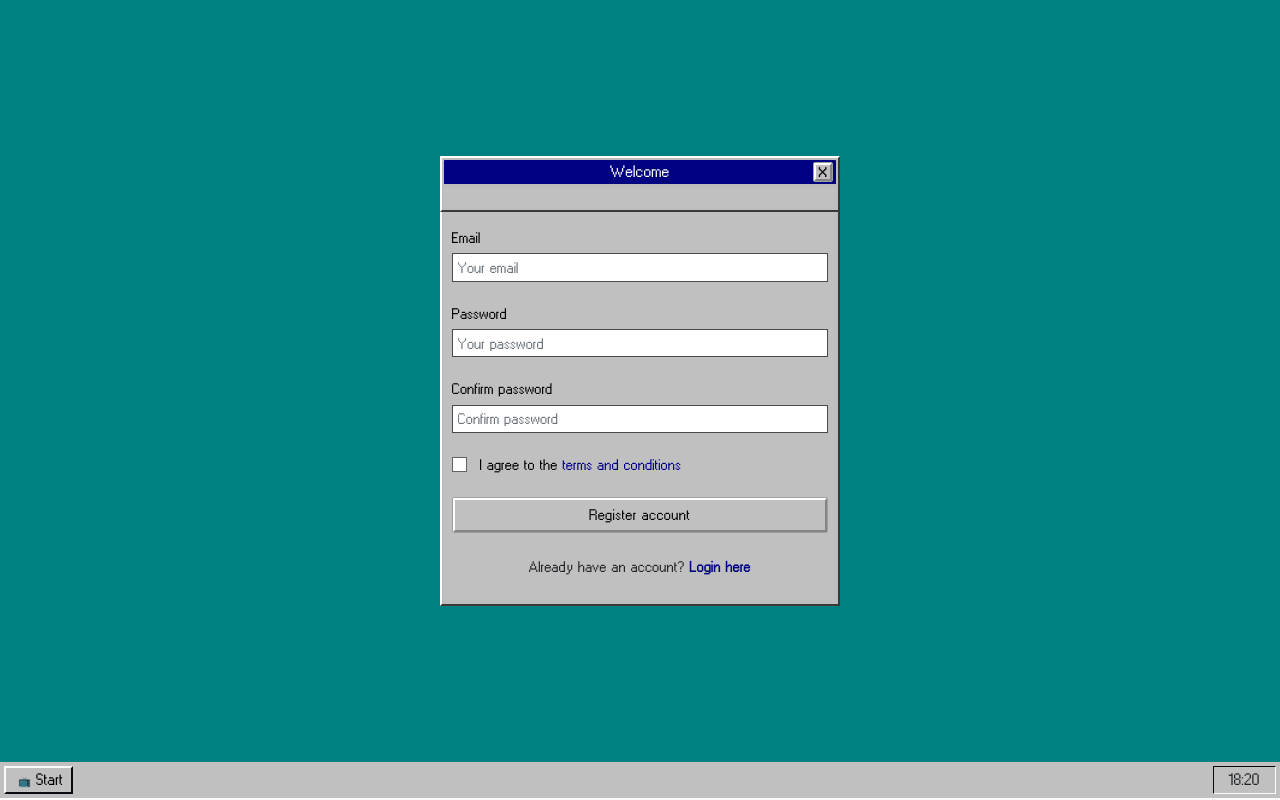
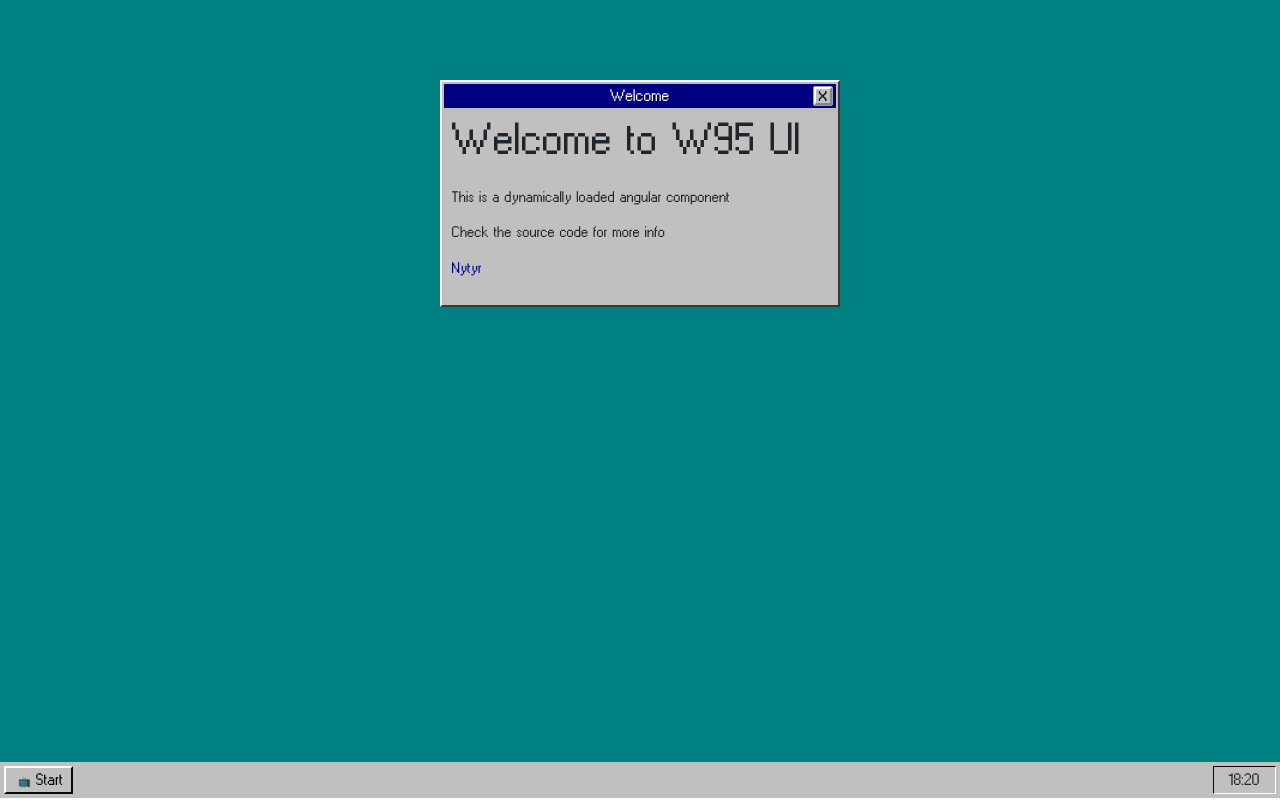
Before and after one commit to Nytyr/angular-windows-95, an Angular app: page / in a window 1280 px wide. Built offline with nearby package versions, Linux system fonts and the light colour scheme.

Commit message:
feat: 🎸 Better buttons

```diff
--- a/src/app/app.component.css
+++ b/src/app/app.component.css
@@ -46,6 +46,7 @@
 
 .window-element {
     position: absolute;
+    top: 80px;
 }
 
 .btn-close {
--- a/src/app/app.component.html
+++ b/src/app/app.component.html
@@ -13,52 +13,7 @@
               </button>
             </div>
             <div class="card-body">
-            </div>
-          </div>
-        </div>
-        <div class="col-12 d-flex align-items-center justify-content-center">
-          <div class="card card-tertiary w-100 fmxw-400">
-            <div class="card-header text-center">
-              <span>Register on our platform</span>
-            </div>
-            <div class="card-body">
-              <form action="#" class="mt-4">
-
-                <div class="form-group">
-                  <label for="email" class="mb-2">Email</label>
-                  <input id="email" type="email" class="form-control" placeholder="Your email" required />
-                </div>
-
-                <div class="form-group">
-
-                  <div class="form-group">
-                    <label for="password" class="mb-2">Password</label>
-                    <input id="password" type="password" class="form-control" placeholder="Your password" required />
-                  </div>
-                  <div class="form-group">
-                    <label for="confirmPassword" class="mb-2">Confirm password</label>
-                    <input id="confirmPassword" type="password" class="form-control" placeholder="Confirm password" required />
-                  </div>
-
-                  <div class="d-flex justify-content-between align-items-center mb-4">
-                    <div class="form-check">
-                      <label class="form-check-label">
-                        <input class="form-check-input" type="checkbox">
-                        <span class="form-check-x"></span>
-                        <span class="form-check-sign"></span>
-                        I agree to the <a href="#">terms and conditions</a>
-                      </label>
-                    </div>
-                  </div>
-                </div>
-                <button type="submit" class="btn btn-block btn-primary">Register account</button>
-              </form>
-              <div class="d-block d-sm-flex justify-content-center align-items-center mt-4">
-                <p class="font-weight-normal">
-                  Already have an account?
-                  <a href="./login.html" class="font-weight-bold">Login here</a>
-                </p>
-              </div>
+              <ng-template #dynamic></ng-template>
             </div>
           </div>
         </div>
@@ -73,9 +28,9 @@
   <div class="card-body start-menu-body">
     <ul class="navbar-nav navbar-nav-hover align-items-center">
       <li class="nav-item start-menu-item" *ngFor="let item of menu" (click)="openMenuItem(item)">
-        <a href="javascript:;" class="nav-link" role="button">
+        <div class="nav-link" role="button">
           <span class="nav-link-inner-text">{{item.name}}</span>
-        </a>
+        </div>
       </li>
     </ul>
   </div>
@@ -84,9 +39,9 @@
   <nav id="navbar-footer" class="navbar navbar-main navbar-expand-lg navbar-dark justify-content-between navbar-footer">
     <ul class="navbar-nav navbar-nav-hover flex-row align-items-center">
       <li class="nav-item">
-        <a href="javascript:;" class="nav-link" role="button" [ngClass]="{pressed: startMenuOpened}" (click)="startMenuOpened = !startMenuOpened">
+        <div href="javascript:;" class="nav-link" role="button" [ngClass]="{pressed: startMenuOpened}" (click)="startMenuOpened = !startMenuOpened">
           <span class="nav-link-inner-text">📺 Start</span>
-        </a>
+        </div>
       </li>
     </ul>
     <div class="time text-center">
--- a/src/app/app.component.ts
+++ b/src/app/app.component.ts
@@ -1,4 +1,4 @@
-import { Component, OnInit } from '@angular/core';
+import { AfterViewInit, Component, ComponentFactoryResolver, QueryList, ViewChildren, ViewContainerRef } from '@angular/core';
 import { MenuItem } from './menu.item';
 import { RegisterComponent } from './register/register.component';
 import { WelcomeComponent } from './welcome/welcome.component';
@@ -8,8 +8,12 @@ import { WelcomeComponent } from './welcome/welcome.component';
   templateUrl: './app.component.html',
   styleUrls: ['./app.component.css']
 })
-export class AppComponent implements OnInit {
+export class AppComponent implements AfterViewInit {
   menu: MenuItem[] = [
+    {
+      name: '📕 Welcome',
+      goTo: WelcomeComponent,
+    },
     {
       name: '📄 Register',
       goTo: RegisterComponent,
@@ -22,11 +26,24 @@ export class AppComponent implements OnInit {
 
   date = new Date();
   startMenuOpened = false;
-  openedWindows = [];
   lastZIndex = 10;
+  openedWindows = [
+    {
+      component: WelcomeComponent,
+      zIndex: this.lastZIndex,
+      title: 'Welcome'
+    }
+  ];
 
-  ngOnInit(): void {
-    this.openComponent(WelcomeComponent, 'Welcome');
+  @ViewChildren('dynamic', {read: ViewContainerRef})
+  public windowTargets: QueryList<ViewContainerRef>;
+
+  constructor(private readonly componentFactoryResolver: ComponentFactoryResolver) {}
+
+  ngAfterViewInit(): void {
+    setTimeout(() => {
+      this.loadWindowContent(0, this.openedWindows[0].component);
+    }, 20);
   }
 
   openMenuItem(item: MenuItem): void {
@@ -39,18 +56,26 @@ export class AppComponent implements OnInit {
   }
 
   openComponent(component: any, title: string): void {
+    // ToDo Check if is already opened
     this.openedWindows = [...this.openedWindows, {
       component,
       zIndex: this.lastZIndex + 1,
       title
     }];
     this.lastZIndex += 1;
+    setTimeout(() => {
+      this.loadWindowContent(this.openedWindows.length - 1, component);
+    }, 20);
   }
 
   closeWindow(index: number): void {
-    console.log(index);
     this.openedWindows.splice(index, 1);
-    console.log(this.openedWindows);
   }
 
+  private loadWindowContent(index: number, component: any): void {
+    const target = this.windowTargets.toArray()[index];
+    const widgetComponent = this.componentFactoryResolver.resolveComponentFactory(component);
+    const ref = target.createComponent(widgetComponent);
+    ref.changeDetectorRef.detectChanges();
+  }
 }
--- a/src/app/welcome/welcome.component.html
+++ b/src/app/welcome/welcome.component.html
@@ -1 +1,5 @@
-<p>welcome works!</p>
+<h3>Welcome to W95 UI</h3>
+<br/>
+<p>This is a dynamically loaded angular component</p>
+<p>Check the source code for more info</p>
+<p><a href="https://github.com/nytyr" target="_BLANK">Nytyr</a></p>
```
